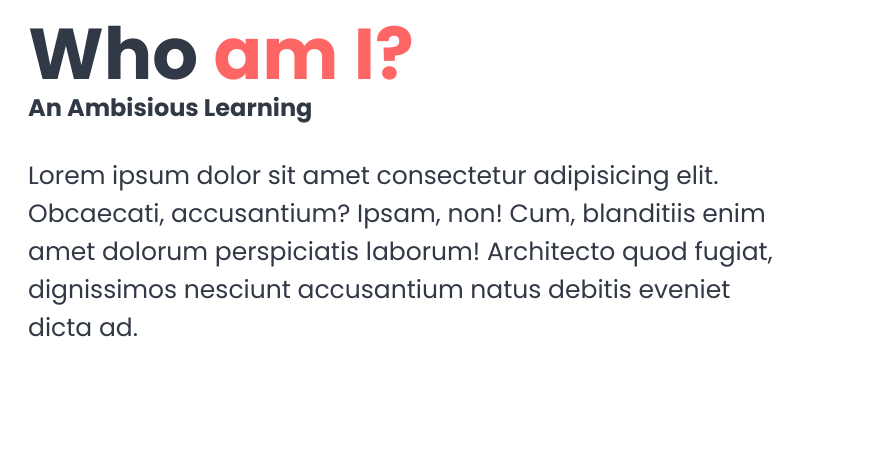
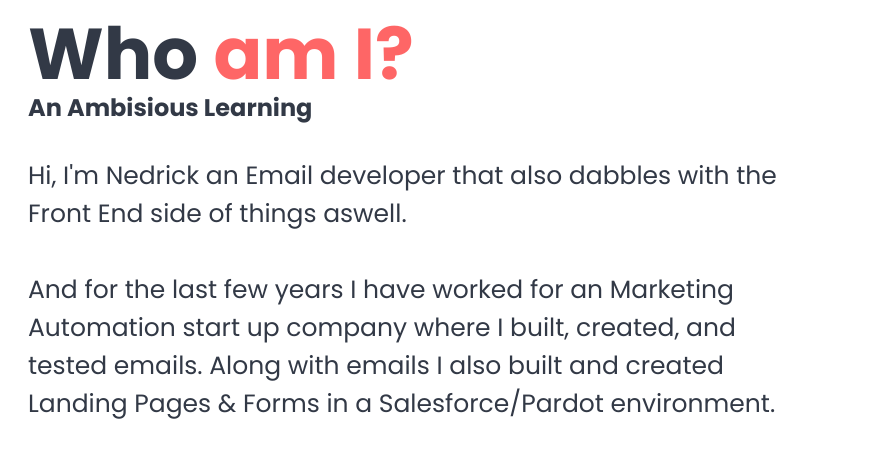
Before and after one commit to Nedrick-Rondre/Portfolio2, a plain HTML site: page index.html in a window 1280 px wide. Shown: the part 745-1218 px from the top of the page, 404-1280 px from the left. Drawn offline with nearby package versions, Linux system fonts and the light colour scheme.

Commit message:
Update index.html

```diff
--- a/index.html
+++ b/index.html
@@ -41,7 +41,7 @@
                     <a href="#"><i class='bx bxl-instagram'></i></a>
                 </div>
 
-                <a href="#" class="cta">Download Resume</a>
+                <a href="https://publuu.com/flip-book/203819/491595" class="cta">Download Resume</a>
             </div>
             <!-- <div class="home-img">
                 <img src="img/ndurham.jpg" alt="">
@@ -57,9 +57,10 @@
             <div class="about-content">
                 <h2 class="heading">Who <span>am I?</span></h2>
                 <h1>An Ambisious Learning</h1>
-                <p>Lorem ipsum dolor sit amet consectetur adipisicing elit. Obcaecati, accusantium? Ipsam, non! Cum,
-                    blanditiis enim amet dolorum perspiciatis laborum! Architecto quod fugiat, dignissimos nesciunt
-                    accusantium natus debitis eveniet dicta ad.</p>
+                <p>Hi, I'm Nedrick an Email developer that also dabbles with the Front End side of things aswell.<br>
+                <br>
+                And for the last few years I have worked for an Marketing Automation start up company where I built, created, and tested emails.
+                Along with emails I also built and created Landing Pages & Forms in a Salesforce/Pardot environment.</p>
             </div>
         </section>
 
```
